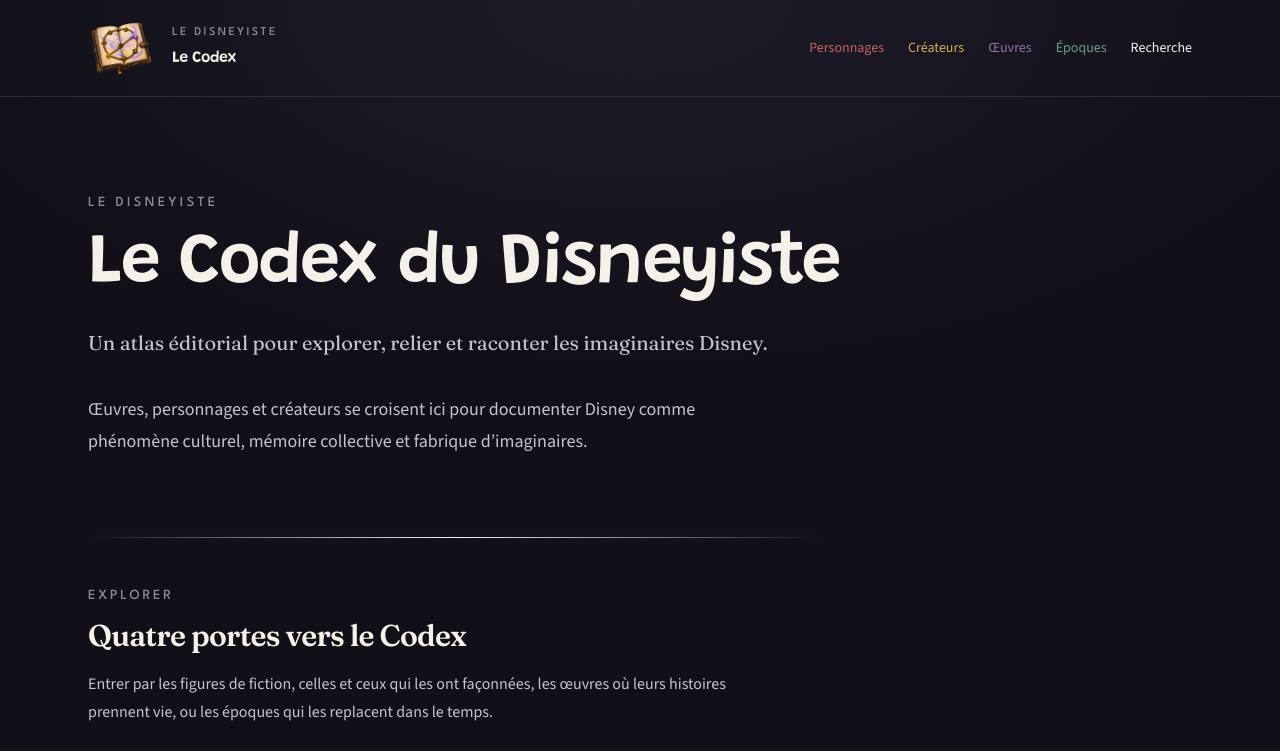
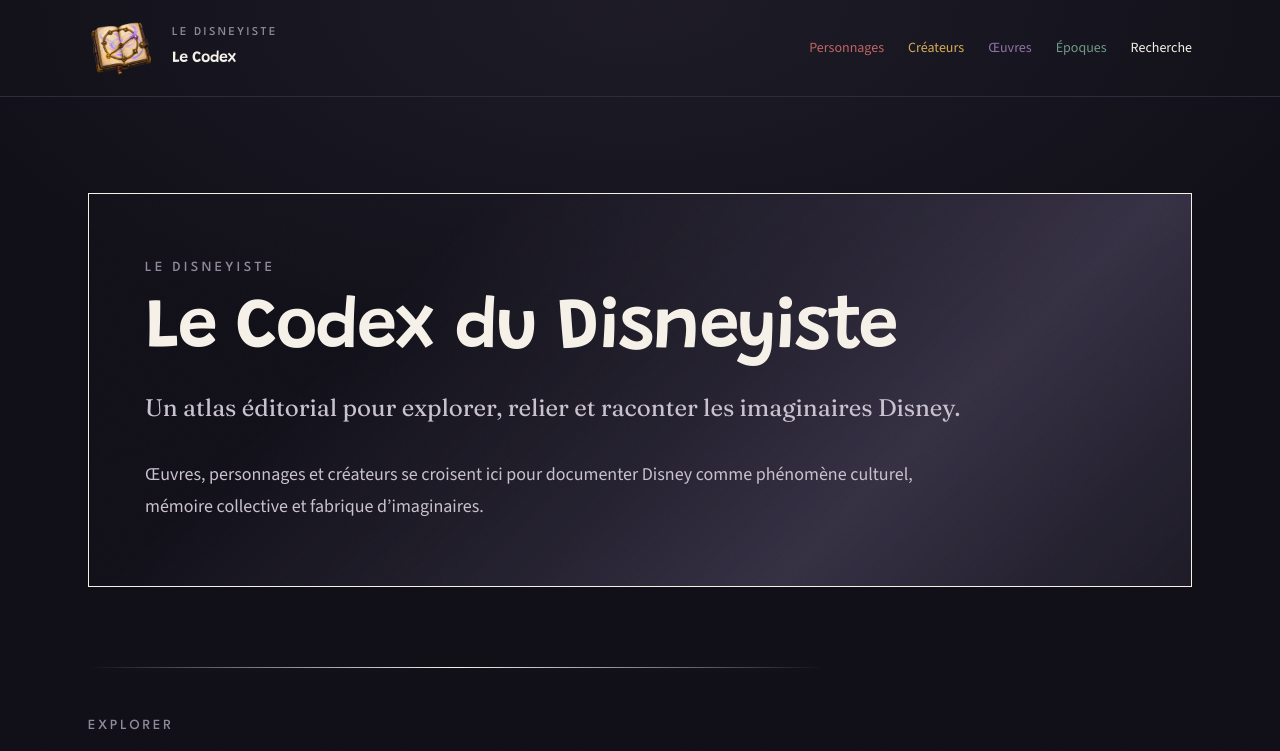
Before and after one commit to iamjulienjulien/ledisneyiste-codex, a Next.js app: page / in a window 1280 px wide. Shown: the top 751 px of the page. Built offline with nearby package versions, Linux system fonts and the light colour scheme.

Commit message:
🎨 Mise en scène > La page d’accueil ouvre son grand carton de projection > 🐭 Julien

```diff
--- a/src/app/page.tsx
+++ b/src/app/page.tsx
@@ -1,3 +1,5 @@
+import { PixieBackdrop } from "@/components/ui/PixieBackdrop";
+import { PixieCard } from "@/components/ui/PixieCard";
 import { PixieLink } from "@/components/ui/PixieLink";
 import { PixieSeparator } from "@/components/ui/PixieSeparator";
 import { PixieSymbol } from "@/components/ui/PixieSymbol";
@@ -11,7 +13,22 @@ import {
 export default function Home() {
     return (
         <main className="mx-auto w-full max-w-6xl px-6 py-16 sm:py-24">
-            <header>
+            <PixieCard asChild variant="elevated" padding="none" radius="large">
+                <header className="overflow-hidden">
+                    <PixieBackdrop
+                        variant="projector"
+                        intensity="medium"
+                        position="top-end"
+                        direction="diagonal-down"
+                        spread="wide"
+                        padding="none"
+                        radius="large"
+                        base="surface"
+                        texture="grain"
+                        textureIntensity="subtle"
+                        motion="breathe"
+                    >
+                        <div className="px-6 py-10 sm:px-10 sm:py-14 lg:px-14 lg:py-16">
                             <p className="text-sm font-medium font-eyebrow uppercase tracking-[0.24em] text-muted">
                                 Le Disneyiste
                             </p>
@@ -20,17 +37,20 @@ export default function Home() {
                                 Le Codex du Disneyiste
                             </h1>
 
-                <p className="mt-6 font-display text-xl leading-9 text-ink-soft">
-                    Un atlas éditorial pour explorer, relier et raconter les
-                    imaginaires Disney.
+                            <p className="mt-6 font-display text-xl leading-9 text-ink-soft sm:text-2xl">
+                                Un atlas éditorial pour explorer, relier et
+                                raconter les imaginaires Disney.
                             </p>
 
-                <p className="mt-8 max-w-2xl text-lg leading-8 text-ink-soft">
-                    Œuvres, personnages et créateurs se croisent ici pour
-                    documenter Disney comme phénomène culturel, mémoire
-                    collective et fabrique d’imaginaires.
+                            <p className="mt-8 max-w-3xl text-lg leading-8 text-ink-soft">
+                                Œuvres, personnages et créateurs se croisent ici
+                                pour documenter Disney comme phénomène culturel,
+                                mémoire collective et fabrique d’imaginaires.
                             </p>
+                        </div>
+                    </PixieBackdrop>
                 </header>
+            </PixieCard>
 
             <section className="mt-20">
                 <PixieSeparator
```
Lines whose indentation alone changed are shown as unchanged.
